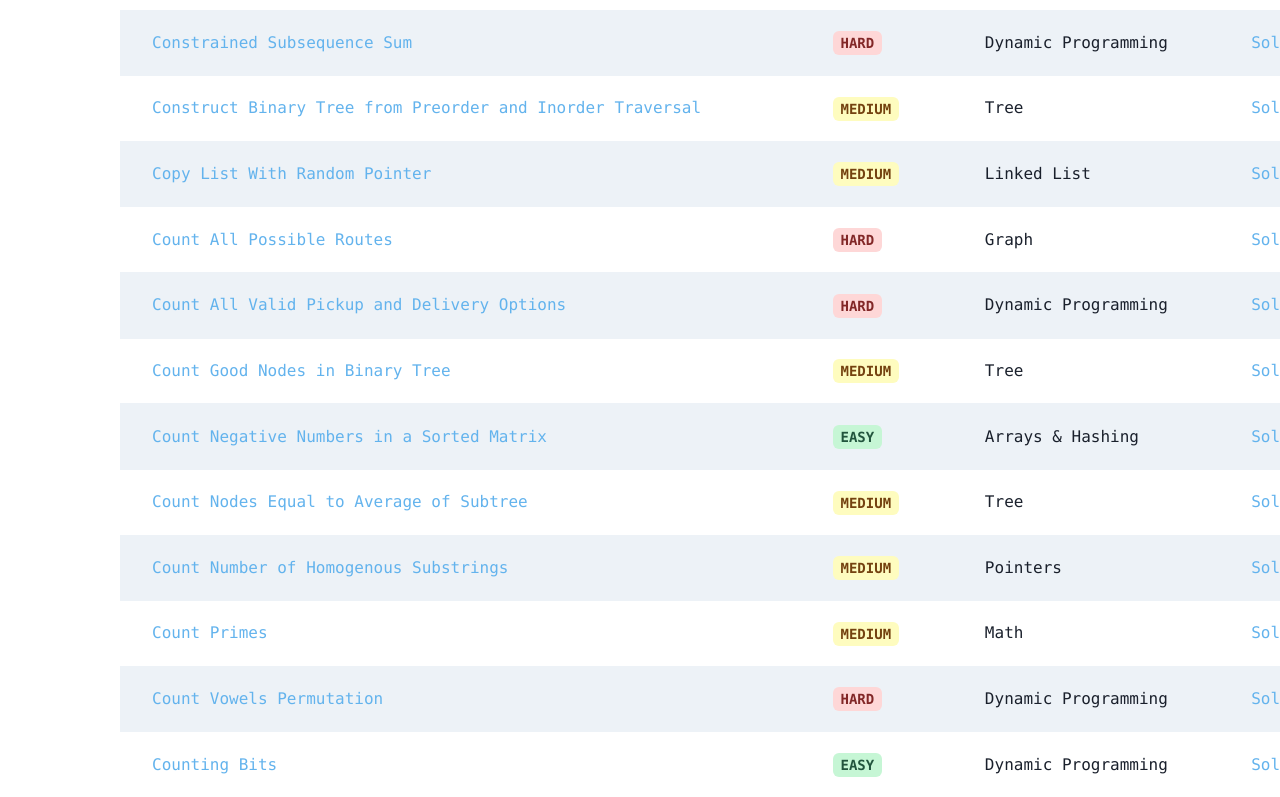
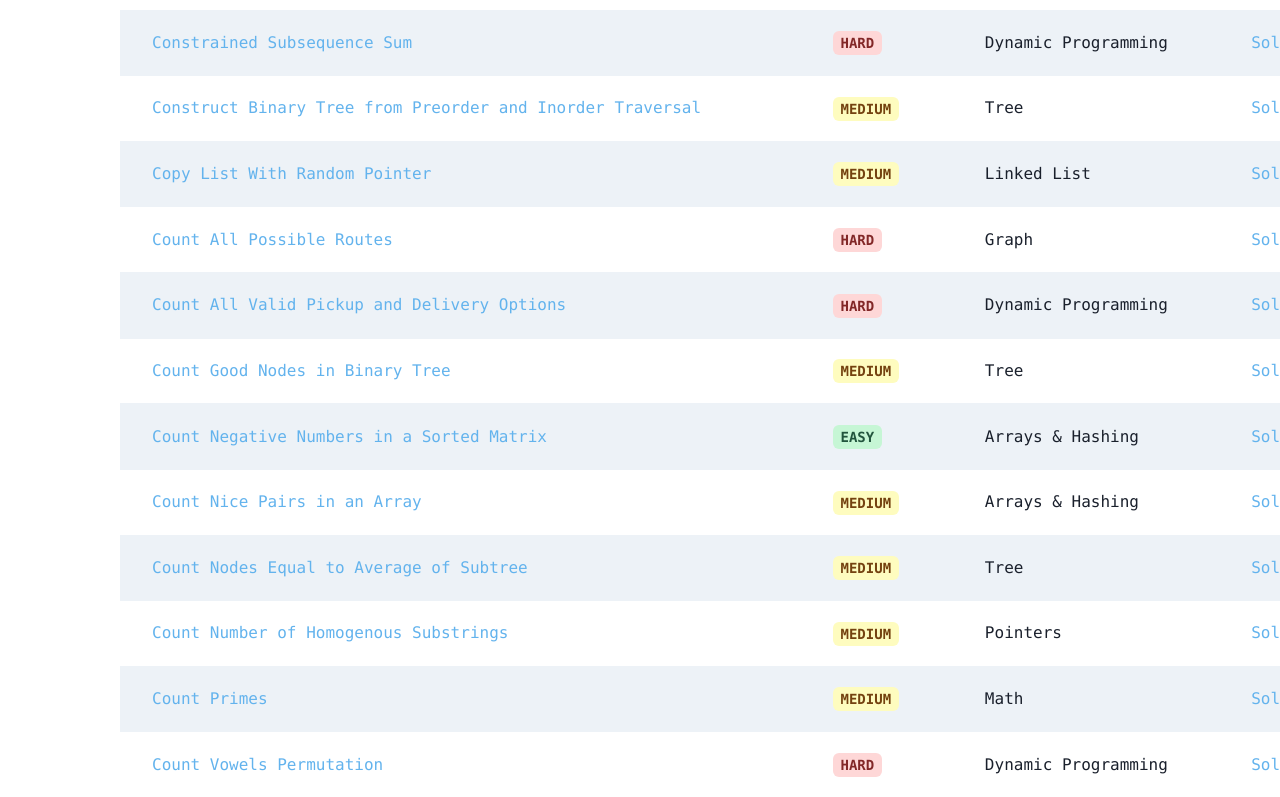
Before and after one commit to LeeHengYu/leetcode-reviewer, a React (Vite) app: page / in a window 1280 px wide. Shown: the part 2000-2797 px from the top of the page. Built offline with nearby package versions, Linux system fonts and the light colour scheme.

Commit message:
add 1121

```diff
--- a/src/data/tablaData.ts
+++ b/src/data/tablaData.ts
@@ -1938,6 +1938,14 @@ const tableData: Question[] = [
       solution: "minimum-amount-of-time-to-collect-garbage.py",
       dailyChallenge: new Date("2023-11-20"),
     },
+    {
+      question: "Count Nice Pairs in an Array",
+      link: "https://leetcode.com/problems/count-nice-pairs-in-an-array/",
+      category: "Arrays & Hashing",
+      difficulty: "Medium",
+      solution: "count-nice-pairs-in-an-array.py",
+      dailyChallenge: new Date("2023-11-21"),
+    },
   ];
 
 export default tableData;
```
